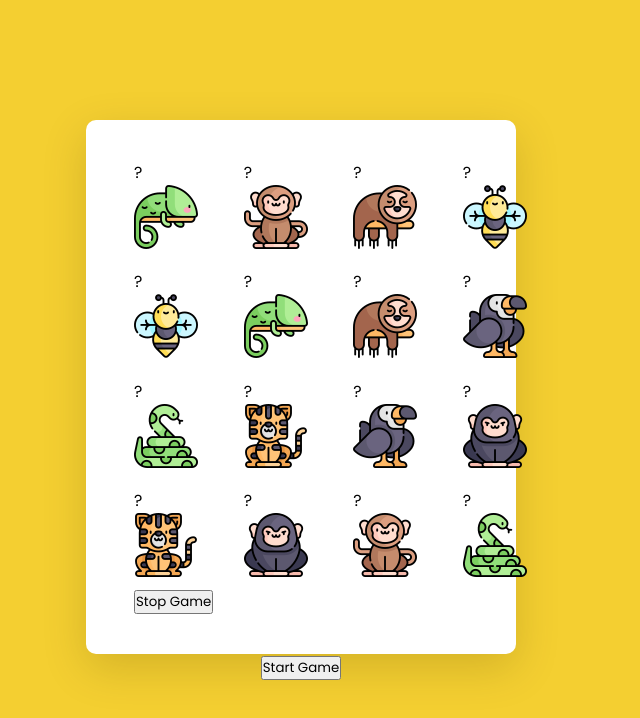
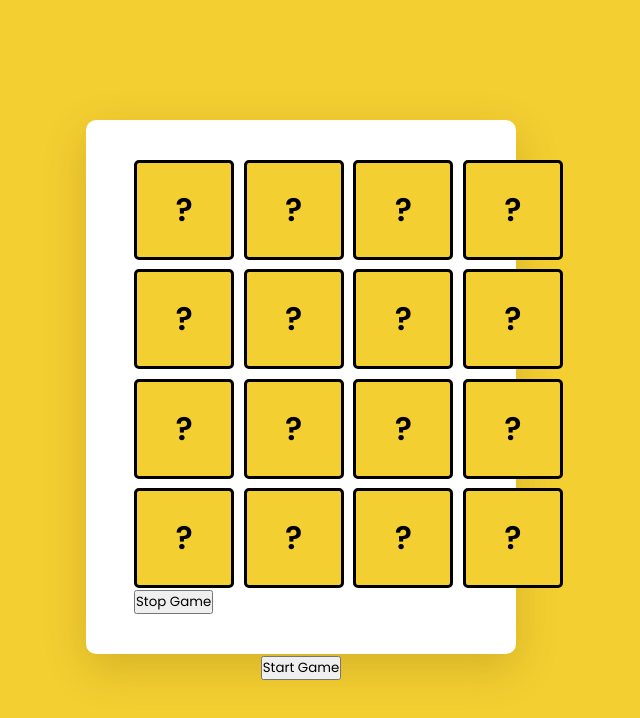
Before and after one commit to marykasp/matching-game, a plain HTML site: page index.html in a window 1280 px wide. Shown: the whole page, without its empty margins (339-979 px from the left). Drawn offline with Linux system fonts and the light colour scheme.

Commit message:
Style card container with back and front views

```diff
--- a/style.css
+++ b/style.css
@@ -37,3 +37,36 @@ body {
   height: 100px;
   cursor: pointer;
 }
+
+.card-before,
+.card-after {
+  position: absolute;
+  width: 100%;
+  height: 100%;
+  border-radius: 5px;
+  display: flex;
+  align-items: center;
+  justify-content: center;
+  border: 3px solid #000;
+  transition: transform 0.6s ease;
+  backface-visibility: hidden;
+}
+
+.card-before {
+  background-color: #f4cf31;
+  font-size: 2rem;
+  font-weight: 600;
+}
+
+.card-after {
+  background-color: #fff;
+  transform: rotateY(180deg);
+}
+
+.card-container.flipped .card-before {
+  transform: rotateY(180deg);
+}
+
+.card-container.flipped .card-after {
+  transform: rotateY(0deg);
+}
```
